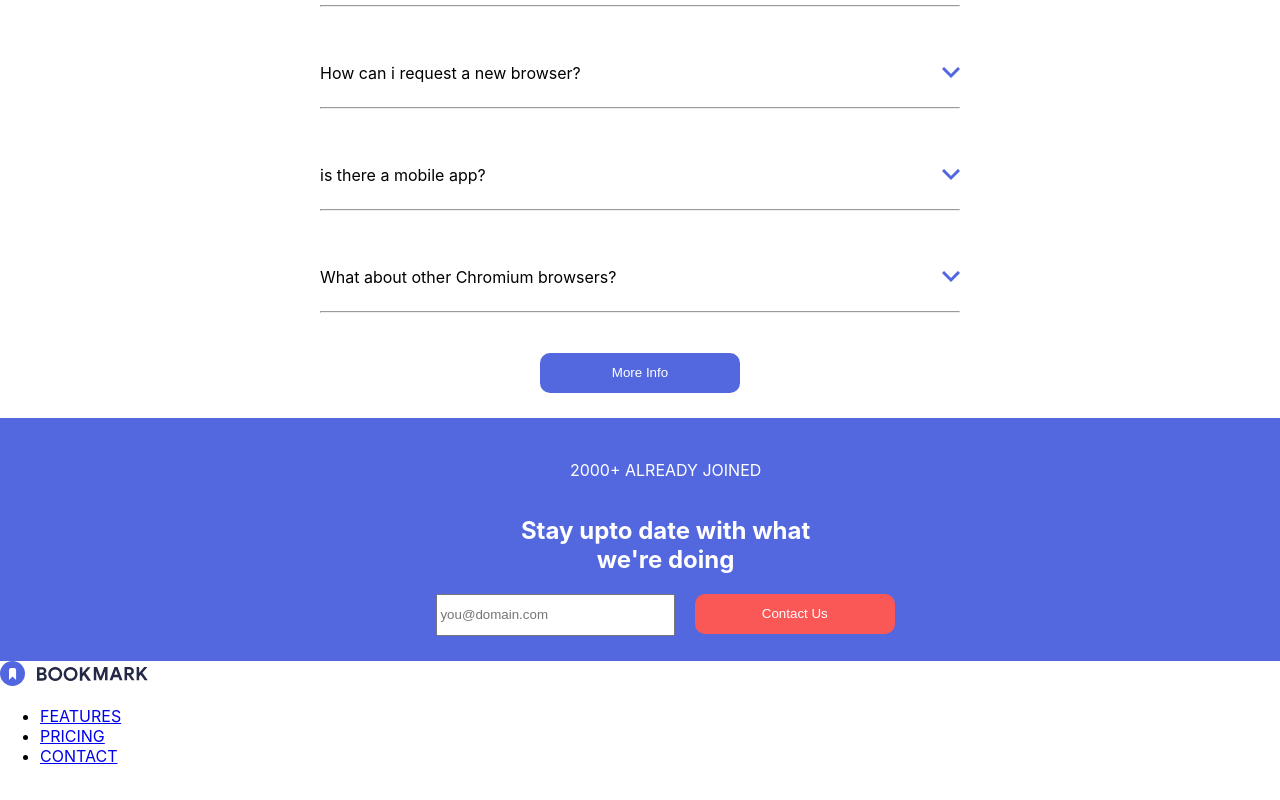
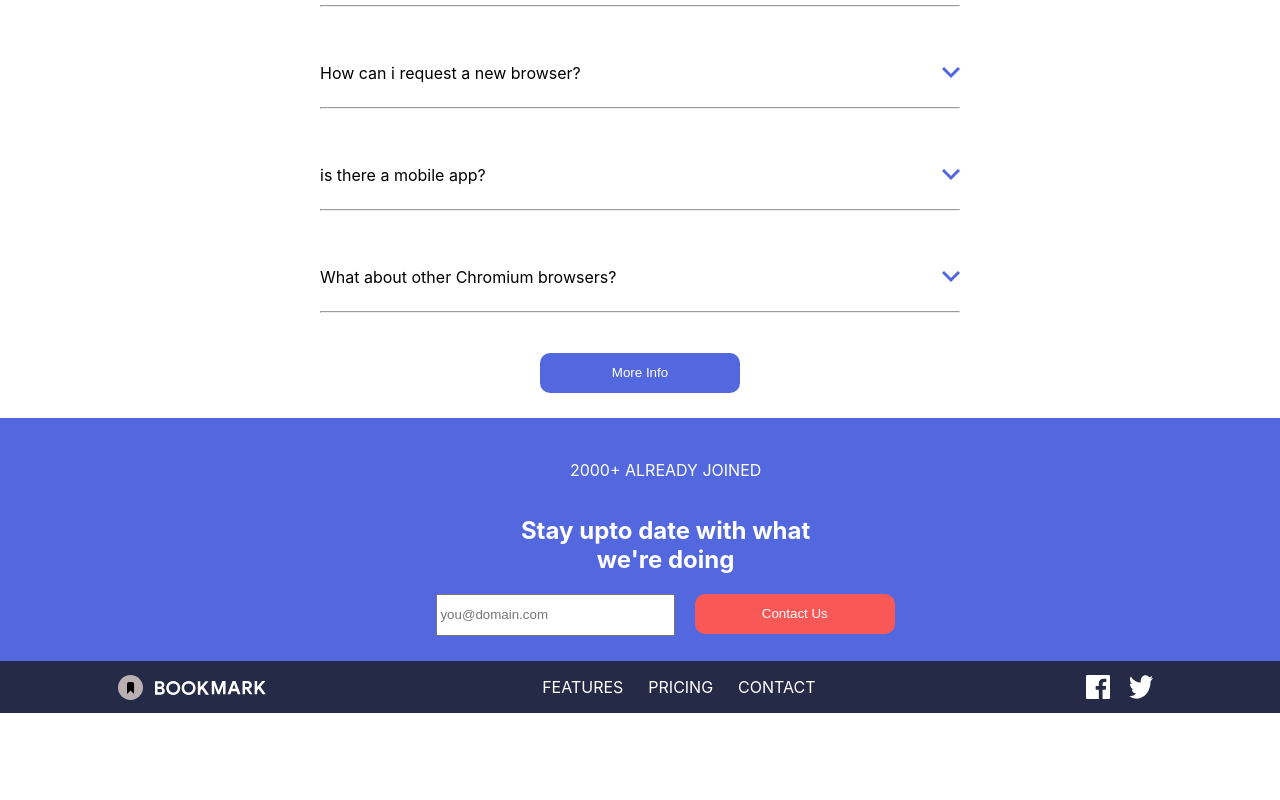
Before and after one commit to steven-mpawulo/bookmark-landing-page, a React (Create React App) app: page / in a window 1280 px wide. Shown: the part 2250-3050 px from the top of the page. After the commit the page ends 2963 px from the top, so only its background shows below. Built offline with nearby package versions, Linux system fonts and the light colour scheme.

Commit message:
changes color of the logo

```diff
--- a/src/components/footer/Footer.js
+++ b/src/components/footer/Footer.js
@@ -17,14 +17,17 @@ const Footer = ({numberOfPeople}) => {
             </div>
         </div>
         <div className="footer-second-section">
-            <img src={Logo} alt="logo" />
+            <img src={Logo} alt="logo" className='footer-logo' />
             <ul>
                 <li><a href="#FEATURES">FEATURES</a></li>
                 <li><a href="#PRICING">PRICING</a></li>
                 <li><a href="#CONTACT">CONTACT</a></li>
             </ul>
+            <div className="container-for-icons">
             <img src={FacebookIcon} alt="facebook-icon" />
             <img src={TwitterIcon} alt="twitter-icon" />
+            </div>
+
         </div>
     </footer>
   )
--- a/src/components/footer/footer.css
+++ b/src/components/footer/footer.css
@@ -24,3 +24,32 @@
 height: 36px;
 width: 18%;
 }
+
+.footer-second-section {
+    width: 100%;
+    display: flex;
+    justify-content: space-around;
+    align-items: center;
+    background-color: hsl(229, 31%, 21%);
+}
+
+.footer-second-section ul {
+    display: flex;
+    list-style-type: none;
+}
+
+.footer-second-section a {
+    text-decoration: none;
+    color: white;
+    margin-right: 25px;
+}
+
+.container-for-icons {
+    flex-grow: 0.05;
+    display: flex;
+    justify-content: space-around;
+}
+
+.footer-logo {
+    filter: invert(99%) sepia(100%) saturate(17%) hue-rotate(285deg) brightness(104%) contrast(100%);
+}
```
